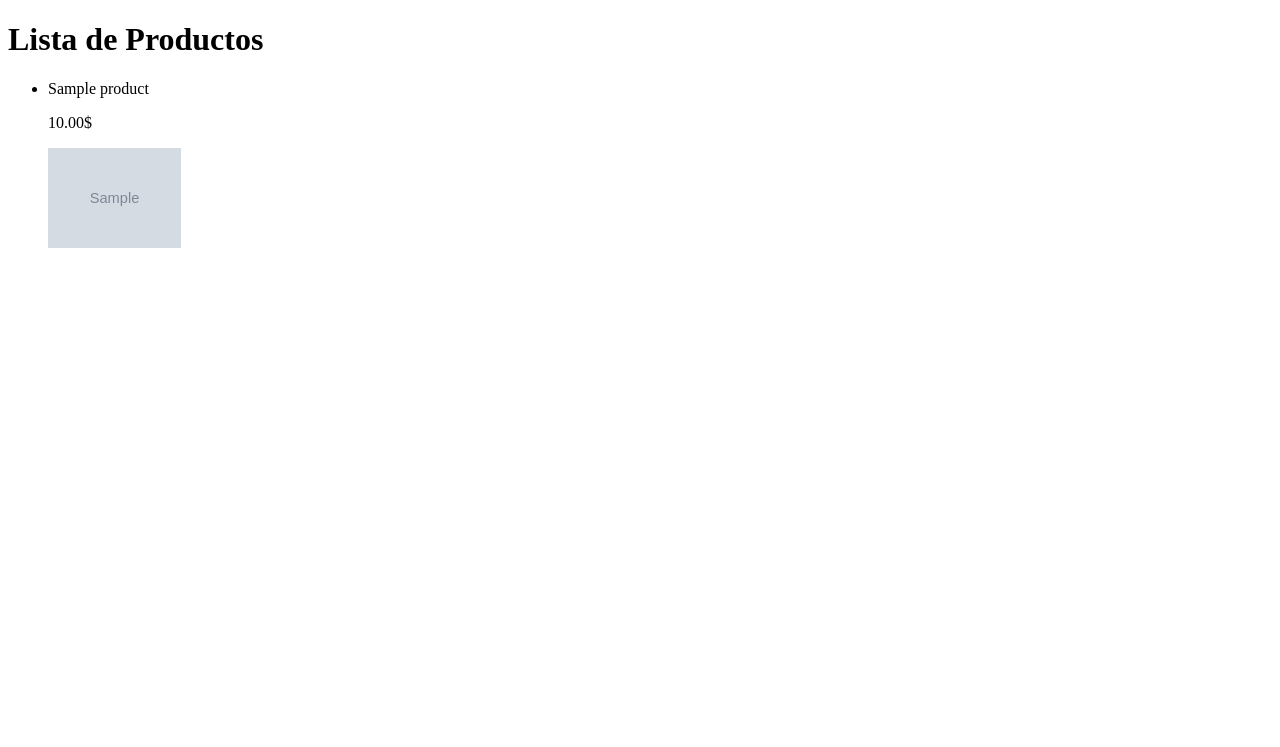
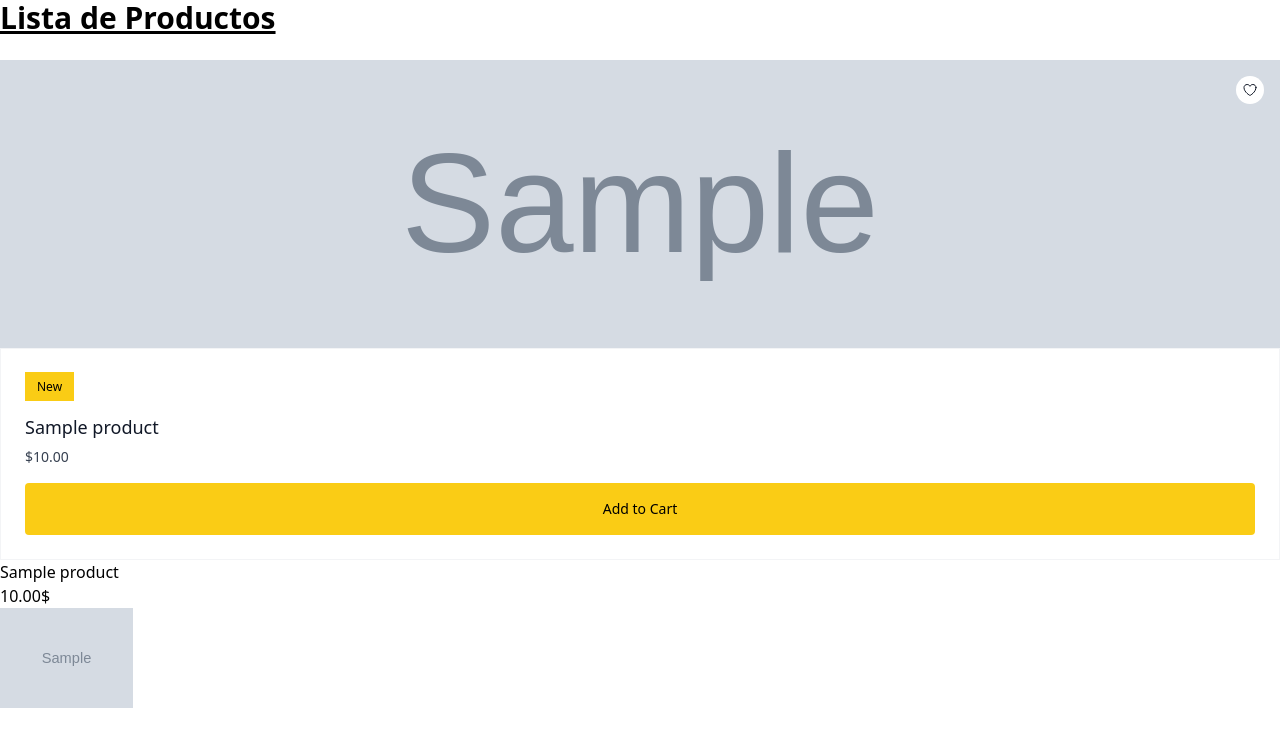
Before and after one commit to marcodev0506/django_proyecto_2, a Django app: page /productos/ in a window 1280 px wide. Shown: the top 747 px of the page. Run offline with Django 4.2, Linux system fonts and the light colour scheme; tables that the repository leaves empty hold one stand-in row (values such as "Sample post"); grey boxes marked "Sample" are stand-in pictures; some libraries are stand-ins or nearby versions.

Commit message:
framework_ccs_proyecto

```diff
--- a/Coffee_Shop/products/templates/products/list_product.html
+++ b/Coffee_Shop/products/templates/products/list_product.html
@@ -1,9 +1,58 @@
 {% extends "base.html" %}
 {% block content %}
-<h1>Lista de Productos</h1>
+
+<h1 class="text-3xl font-bold underline">
+    Lista de Productos
+</h1>
+<br>
 <ul>
 
     {% for product in products %}
+    <a href="#" class="group relative block overflow-hidden">
+        <button
+          class="absolute end-4 top-4 z-10 rounded-full bg-white p-1.5 text-gray-900 transition hover:text-gray-900/75"
+        >
+          <span class="sr-only">Wishlist</span>
+
+          <svg
+            xmlns="http://www.w3.org/2000/svg"
+            fill="none"
+            viewBox="0 0 24 24"
+            stroke-width="1.5"
+            stroke="currentColor"
+            class="size-4"
+          >
+            <path
+              stroke-linecap="round"
+              stroke-linejoin="round"
+              d="M21 8.25c0-2.485-2.099-4.5-4.688-4.5-1.935 0-3.597 1.126-4.312 2.733-.715-1.607-2.377-2.733-4.313-2.733C5.1 3.75 3 5.765 3 8.25c0 7.22 9 12 9 12s9-4.78 9-12z"
+            />
+          </svg>
+        </button>
+        {% if product.photo %}
+        <img
+          src="{{product.photo.url}}"
+          alt="{{product.name}}"
+          class="h-64 w-full object-cover transition duration-500 group-hover:scale-105 sm:h-72"
+        />
+        {% endif %}
+
+        <div class="relative border border-gray-100 bg-white p-6">
+          <span class="whitespace-nowrap bg-yellow-400 px-3 py-1.5 text-xs font-medium"> New </span>
+
+          <h3 class="mt-4 text-lg font-medium text-gray-900"> {{product.name}}</h3>
+
+          <p class="mt-1.5 text-sm text-gray-700">${{product.price}}</p>
+
+          <form class="mt-4">
+            <button
+              class="block w-full rounded bg-yellow-400 p-4 text-sm font-medium transition hover:scale-105"
+            >
+              Add to Cart
+            </button>
+          </form>
+        </div>
+      </a>
         <li>
             {{product.name}}
             <p>{{product.price}}$</p>
--- a/Coffee_Shop/templates/base.html
+++ b/Coffee_Shop/templates/base.html
@@ -4,9 +4,13 @@
     <head>
         <meta charset="utf-8">
         <title>Coffee Shop</title>
+        <script src="https://cdn.tailwindcss.com"></script>
         <meta name="viewport" content="width=device-width, initial-scale=1">
     </head>
     <body>
-    {% block content%}{% endblock content%}
+    <div class="container mx-auto">
+        {% block content%}{% endblock content%}
+    </div>
+
     </body>
 </html>
```
